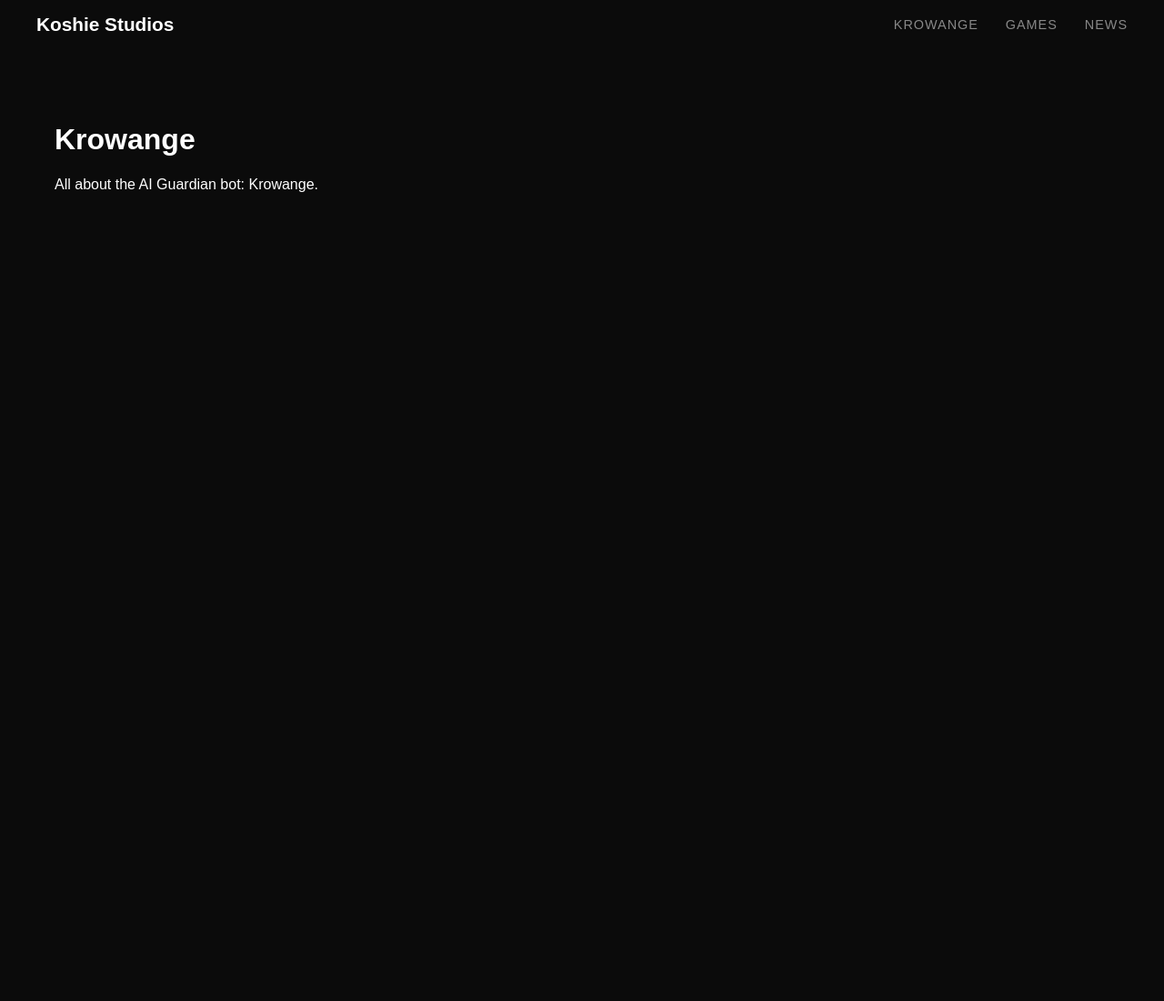
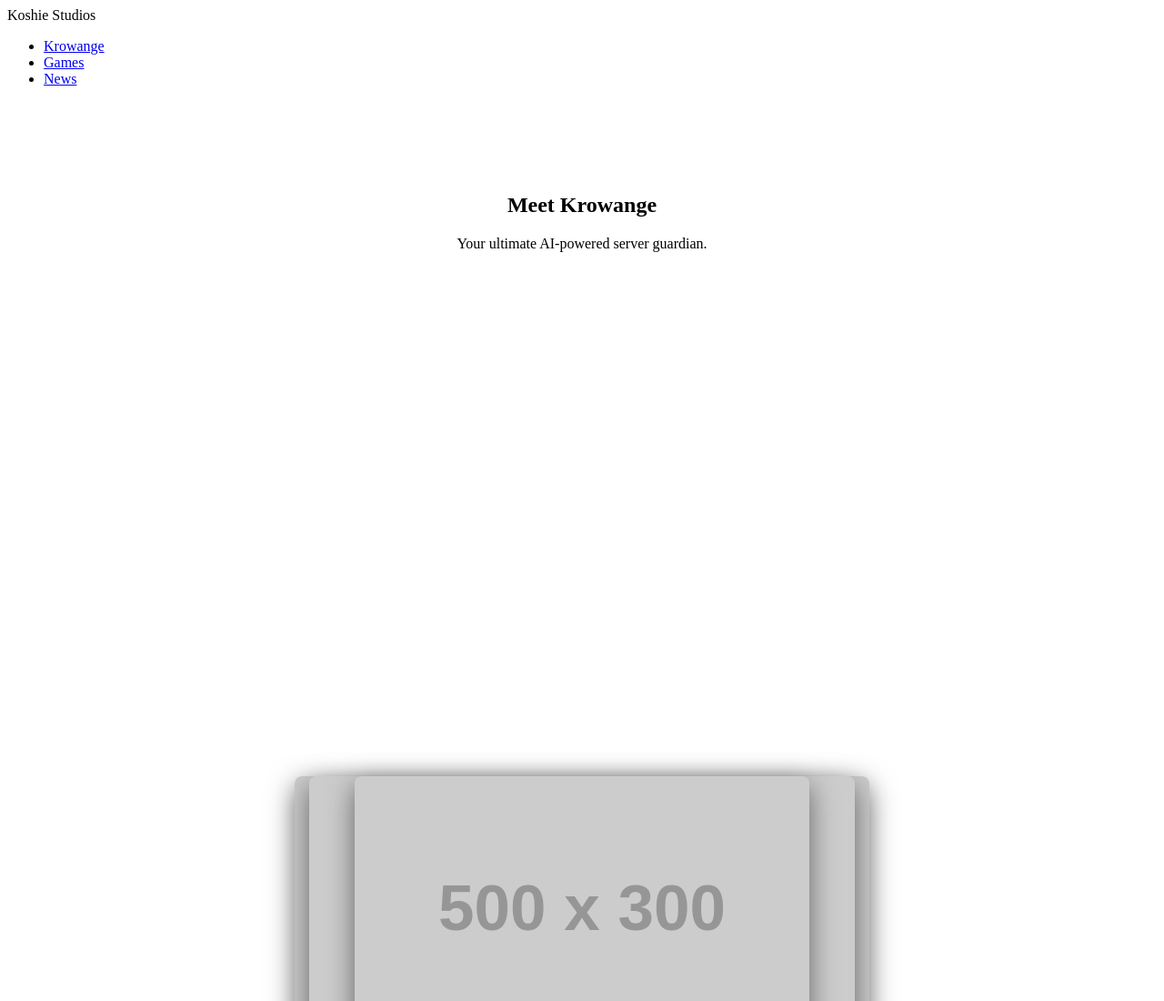
Before and after one commit to KoshieLemon/koshiestudios, a plain HTML site: page Pages/krowange.html in a window 1280 px wide. Shown: the top 1100 px of the page at 91% size. Before the commit the page ends 800 px from the top, so only its background shows below. Drawn offline with Linux system fonts and the light colour scheme; placeholder pictures from the web are drawn by us.

Commit message:
Initial commit

```diff
--- a/Pages/krowange.html
+++ b/Pages/krowange.html
@@ -17,9 +17,50 @@
       </ul>
     </nav>
   </header>
-  <main>
-    <h1>Krowange</h1>
-    <p>All about the AI Guardian bot: Krowange.</p>
+
+  <main class="parallax-page">
+    <!-- Intro text at top -->
+    <section class="intro">
+      <h1>Meet Krowange</h1>
+      <p>Your ultimate AI-powered server guardian.</p>
+    </section>
+
+    <!-- Parallax image layer -->
+    <div class="parallax-container">
+      <div class="parallax-item" data-speed="0.2">
+        <img src="https://via.placeholder.com/800x600?text=Proto+Image+1" alt="Layer 1">
+      </div>
+      <div class="parallax-item" data-speed="0.5">
+        <img src="https://via.placeholder.com/600x400?text=Proto+Image+2" alt="Layer 2">
+      </div>
+      <div class="parallax-item" data-speed="0.8">
+        <img src="https://via.placeholder.com/500x300?text=Proto+Image+3" alt="Layer 3">
+      </div>
+    </div>
+
+    <!-- Content block after images -->
+    <section class="details">
+      <h2>How It Works</h2>
+      <p>
+        Krowange uses advanced NLP and moderation filters to keep your community safe—
+        automatically scanning messages, voice channels, and even images.
+      </p>
+      <p>
+        Scroll down for more features, screenshots, and usage examples.
+      </p>
+    </section>
   </main>
+
+  <script>
+    // Simple parallax on scroll
+    const layers = document.querySelectorAll('.parallax-item');
+    window.addEventListener('scroll', () => {
+      const scrollY = window.pageYOffset;
+      layers.forEach(layer => {
+        const speed = parseFloat(layer.dataset.speed);
+        layer.style.transform = `translate(-50%, ${-scrollY * speed}px)`;
+      });
+    });
+  </script>
 </body>
 </html>
--- a/style.css
+++ b/style.css
@@ -1,45 +1,34 @@
-body {
-  margin: 0;
-  background-color: #0b0b0b;
-  color: #fff;
-  font-family: Arial, sans-serif;
+/* —— Parallax styles for Krowange page —— */
+
+.parallax-page {
+  overflow-x: hidden;
 }
 
-.navbar {
-  display: flex;
-  justify-content: space-between;
-  align-items: center;
-  padding: 15px 40px;
-  background-color: #0b0b0b;
+.intro,
+.details {
+  padding: 80px 20px;
+  max-width: 800px;
+  margin: 0 auto;
+  text-align: center;
 }
 
-.logo {
-  font-size: 1.3em;
-  font-weight: bold;
-  color: #fff;
+.parallax-container {
+  position: relative;
+  height: 120vh;           /* tall enough to scroll through layers */
+  pointer-events: none;    /* clicks pass through images */
 }
 
-.nav-links {
-  list-style: none;
-  display: flex;
-  gap: 30px;
-  margin: 0;
-  padding: 0;
+.parallax-item {
+  position: absolute;
+  top: 50%;
+  left: 50%;
+  transform: translate(-50%, -50%);
+  will-change: transform;
 }
 
-.nav-links li a {
-  text-decoration: none;
-  color: #888;
-  font-size: 0.9em;
-  text-transform: uppercase;
-  letter-spacing: 1px;
-  transition: color 0.3s;
+.parallax-item img {
+  display: block;
+  max-width: 100%;
+  border-radius: 8px;
+  box-shadow: 0 10px 30px rgba(0,0,0,0.5);
 }
-
-.nav-links li a:hover {
-  color: #fff;
-}
-
-main {
-  padding: 60px;
-}
```
Also changed, not shown: index.html (line endings or trailing spaces).
